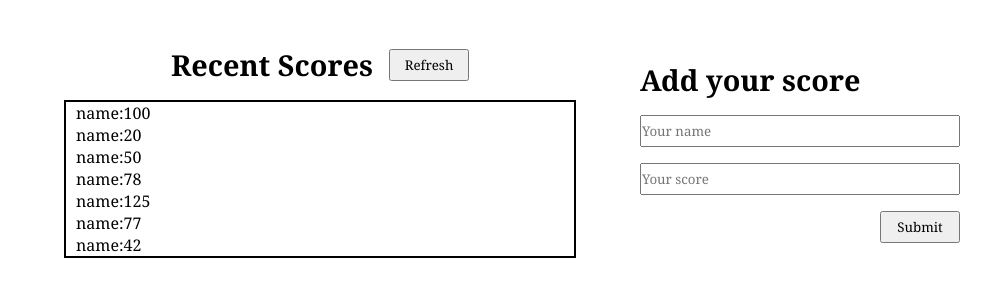
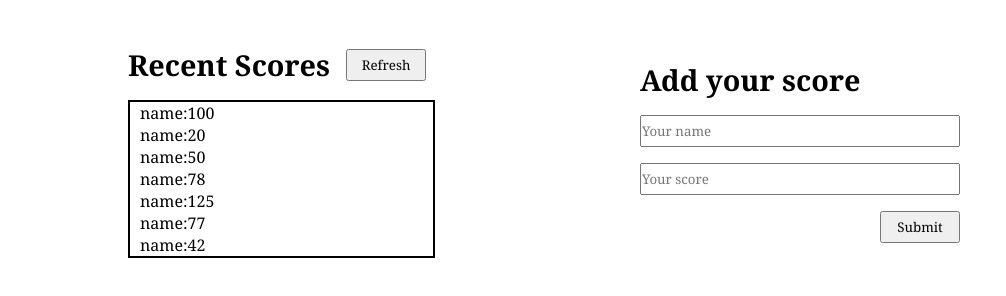
Before and after one commit to Cisco-the-wayword/Leaderboard, a website built with webpack: page src/index.html in a window 1280 px wide. Shown: the part 84-380 px from the top of the page, without its empty margins (0-1006 px from the left). Built offline with nearby package versions, Linux system fonts and the light colour scheme.

Commit message:
Add required changes

```diff
--- a/src/style.css
+++ b/src/style.css
@@ -21,12 +21,11 @@
   display: flex;
   justify-content: center;
   flex-direction: column;
-  align-items: center;
+  margin-left: 20%
 }
 
 .recentScoreTitle {
   display: flex;
-  justify-content: center;
   align-items: center;
 }
 
@@ -42,7 +41,7 @@
 
 .recentScoreList {
   border: 2px solid black;
-  width: 80%;
+  width: 60%;
   margin-top: 1rem;
 }
 
```
Also changed, not shown: README.md.
